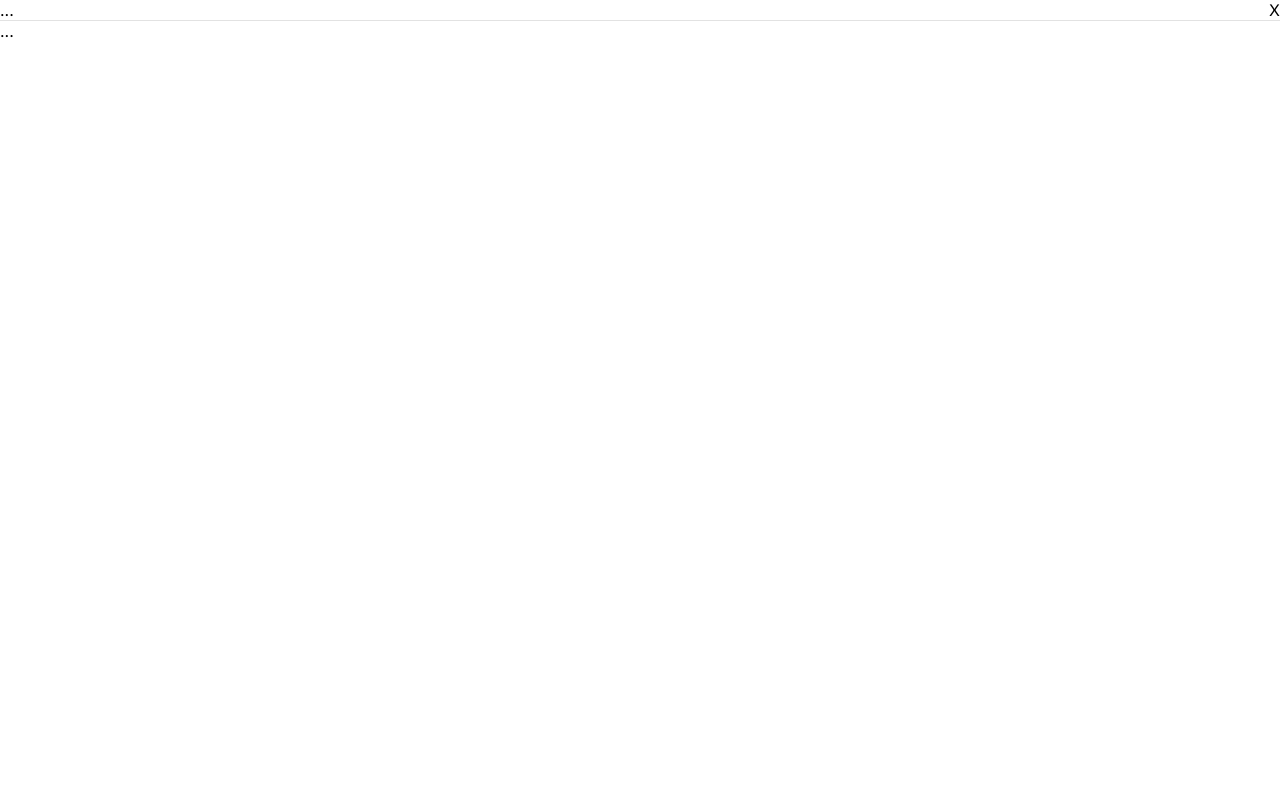
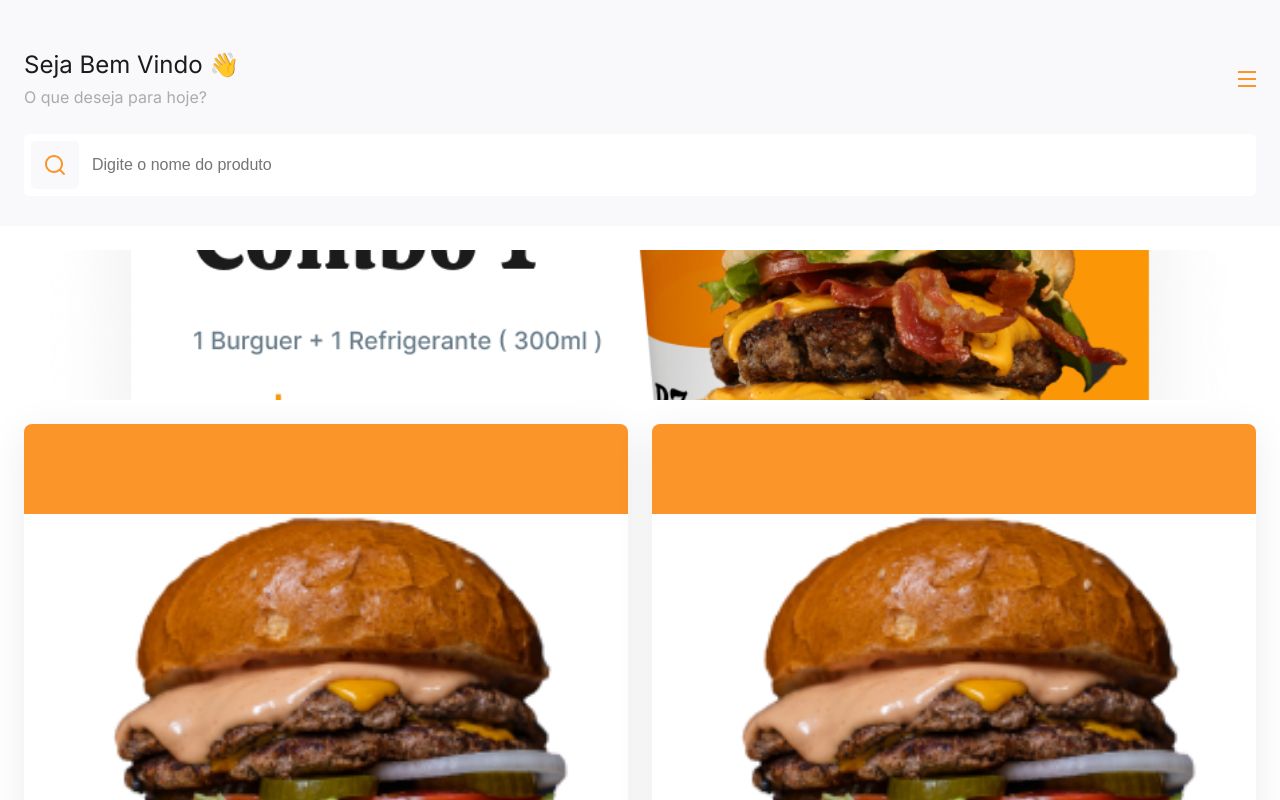
Before and after one commit to HenriqueACF/Delivery-System, a Next.js app in the folder saas_delivery/: page /BurgerLanches in a window 1280 px wide. Shown: the top 800 px of the page. Built offline with nearby package versions, Linux system fonts and the light colour scheme.

Commit message:
style: [menu] -> sidebar abrindo e fechando

```diff
--- a/saas_delivery/components/SideBar/index.tsx
+++ b/saas_delivery/components/SideBar/index.tsx
@@ -1,15 +1,53 @@
+import { useAuthContext } from '../../contexts/auth'
+import { Tenant } from '../../types/Tenant'
+import { Button } from '../Button'
 import styles from './style.module.css'
 
-export const Sidebar = () => {
+
+type Props = {
+    tenant: Tenant
+    open: boolean
+    onClose: () => void
+}
+
+export const Sidebar = ({tenant, open, onClose}: Props) => {
+
+    const {user} = useAuthContext()
+
     return (
-        <div className={styles.container}>
+        <div
+            className={styles.container}
+            style={{
+                width: open ? '100vw' : '0'
+            }}
+            >
             <div className={styles.area}>
                 <div className={styles.header}>
-                    <div className={styles.loginArea}>
-                        ...
+                    <div
+                        className={styles.loginArea}
+                        style={{borderBottomColor: tenant.mainColor}}
+                        >
+                        {user &&
+                            <div className={styles.userInfo}>
+                                <strong>{user.name}</strong>
+                                Último pedido há X semanas
+                            </div>
+                        }
+                        {!user &&
+                            <Button
+                                color={tenant.mainColor}
+                                label="Fazer Login"
+                                onClick={() => {}}
+                                fill
+                            />
+                        }
                     </div>
 
-                    <div className={styles.closeBtn}>X</div>
+                    <div
+                        className={styles.closeBtn}
+                        style={{color: tenant.mainColor}}
+                        onClick={onClose}
+                    >X</div>
                 </div>
                 <div className={styles.line}></div>
                 <div className={styles.menu}>
--- a/saas_delivery/components/SideBar/style.module.css
+++ b/saas_delivery/components/SideBar/style.module.css
@@ -3,9 +3,11 @@
     top: 0;
     bottom: 0;
     right: 0;
-    width: 100vw;
+    width: 0;
     background-color: white;
     z-index: 999;
+    transition: all ease .2s;
+    overflow-x: hidden;
 }
 
 .area{
@@ -18,17 +20,28 @@
 .header{
     display: flex;
     justify-content: space-between;
+    margin: 78px 24px 0 24px;
+    position: relative1;
 }
 
 .header .loginArea{
     border-bottom: 1.5px solid #000;
+    margin-left: 24px;
+    padding-bottom: 48px;
+    min-width: 230px;
 }
 
-.closeBtn{
-
+.header .closeBtn{
+    width: 32px;
+    height: 32px;
+    display: flex;
+    justify-content: flex-end;
+    align-items: flex-start;
+    font-size: 22px;
 }
 
 .line{
+    margin:0 24px;
     border-bottom: 1.5px solid #e2e2e2;
     margin-top: -1.5px;
 
--- a/saas_delivery/pages/[tenant]/index.tsx
+++ b/saas_delivery/pages/[tenant]/index.tsx
@@ -16,6 +16,7 @@ const Home = (data: Props) =>{
     const {tenant, setTenant} = useAppContext()
 
     const [products, setProducts] = useState<Product[]>(data.products)
+    const [sidebarOpen, setSidebarOpen] = useState(false)
 
     useEffect(()=>{
         setTenant(data.tenant)
@@ -42,12 +43,19 @@ const Home = (data: Props) =>{
                         </div>
                     </div>
                     <div className={styles.headerTopRight}>
-                        <div className={styles.menuButton}>
+                        <div
+                            className={styles.menuButton}
+                            onClick={()=> setSidebarOpen(true)}
+                            >
                             <div className={styles.menuButtonLine} style={{backgroundColor: tenant?.mainColor}}></div>
                             <div className={styles.menuButtonLine} style={{backgroundColor: tenant?.mainColor}}></div>
                             <div className={styles.menuButtonLine} style={{backgroundColor: tenant?.mainColor}}></div>
                         </div>
-                        <Sidebar/>
+                        <Sidebar
+                            tenant={data.tenant}
+                            open={sidebarOpen}
+                            onClose={()=> setSidebarOpen(false)}
+                        />
                     </div>
                 </div>
                 <div className={styles.headerBottom}>
```
